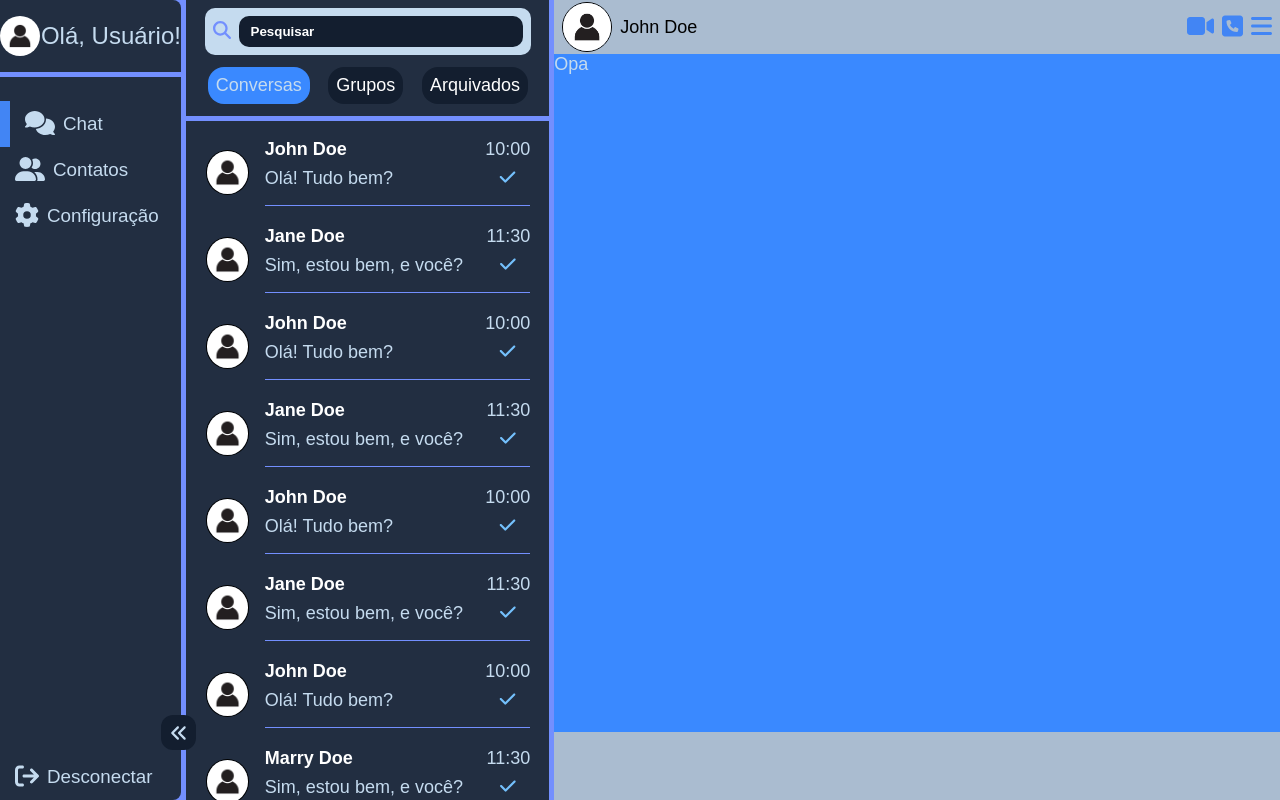
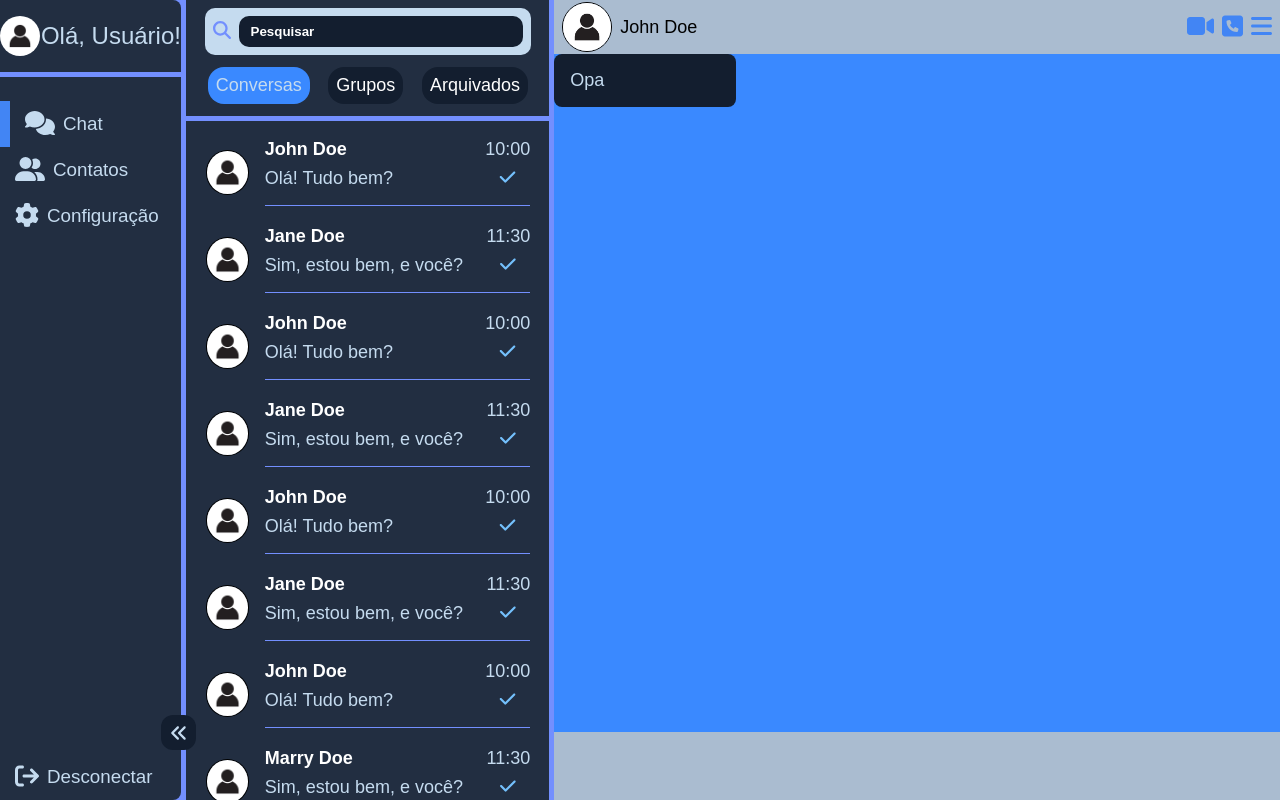
Before and after one commit to AdrielKlem/chatroom, a React (Vite) app: page / in a window 1280 px wide. Built offline with nearby package versions, Linux system fonts and the light colour scheme.

Commit message:
update MessageItem

```diff
--- a/src/components/MessageItem/styles.ts
+++ b/src/components/MessageItem/styles.ts
@@ -1,5 +1,10 @@
 import styled from "styled-components";
 
 export const Container = styled.div`
+    background-color: ${({ theme }) => theme.colors.secondaryBackground};
 
+    height: auto;
+    max-width: 25%;
+    padding: 1.6rem;
+    border-radius: .8rem;
 `
```
